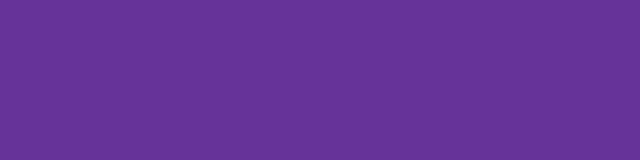
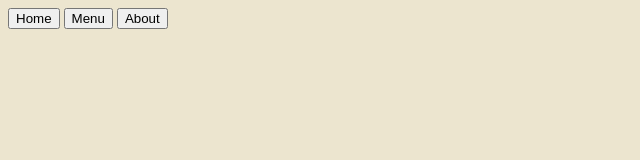
Before and after one commit to TavaresdevJS/Restaurant-Page, a website built with webpack: page src/template.html in a window 1280 px wide. Shown: the whole page, without its empty margins (0-640 px from the left). Built offline with nearby package versions, Linux system fonts and the light colour scheme.

Commit message:
Add header nav buttons and changed background-color

```diff
--- a/src/styles.css
+++ b/src/styles.css
@@ -1,3 +1,3 @@
 body {
-  background-color: rebeccapurple;
+  background-color: #ece5cf;
 }
--- a/src/template.html
+++ b/src/template.html
@@ -5,5 +5,13 @@
     <meta name="viewport" content="width=device-width, initial-scale=1.0" />
     <title>Restaurant Page</title>
   </head>
-  <body></body>
+  <body>
+    <header>
+      <nav>
+        <button>Home</button>
+        <button>Menu</button>
+        <button>About</button>
+      </nav>
+    </header>
+  </body>
 </html>
```
